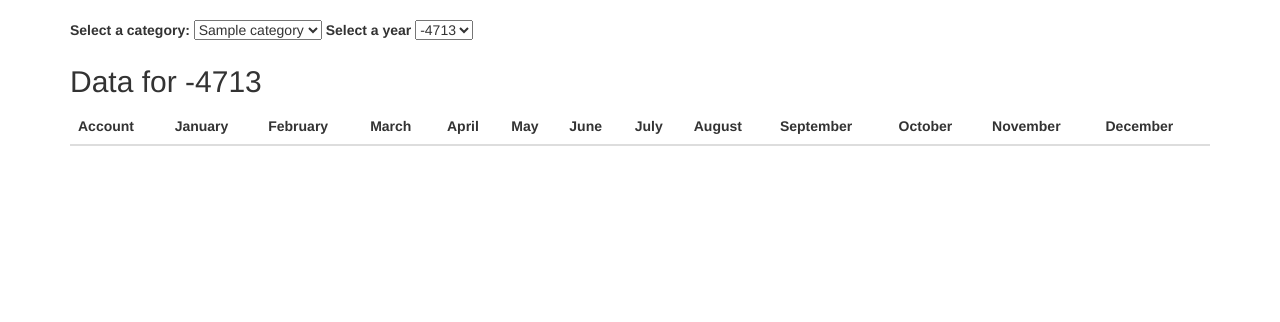
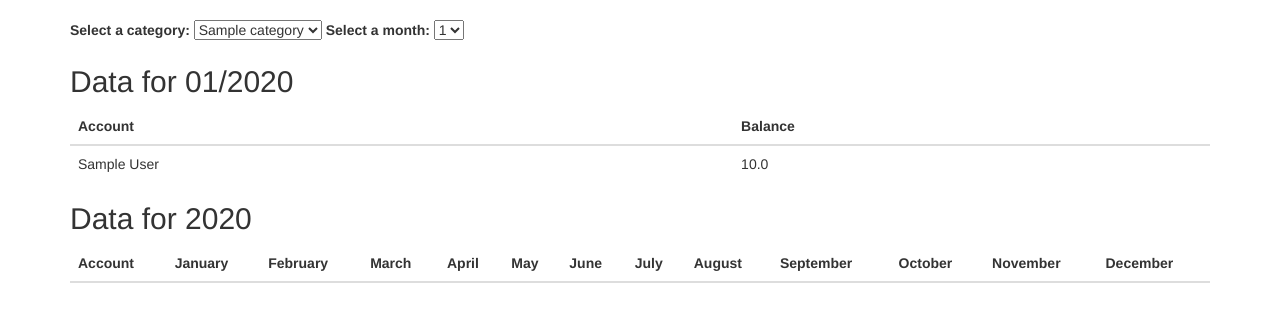
Before and after one commit to noah-musio/vcid-pa, a Flask app: page /data in a window 1280 px wide. Shown: the part 52-374 px from the top of the page. Run offline with Flask 3, Linux system fonts and the light colour scheme; a user stored in the database is signed in; tables that the repository leaves empty hold one stand-in row (values such as "Sample post"); lists and menus that the app fills with data are empty; some libraries are stand-ins or nearby versions.

Commit message:
different for loop

```diff
--- a/app/models.py
+++ b/app/models.py
@@ -36,7 +36,8 @@
     id = db.Column(db.Integer, primary_key=True)
     account_id = db.Column(db.Integer, db.ForeignKey('account.id'), nullable=False)
     balance = db.Column(db.Float, nullable=False)
-    date = db.Column(db.Integer, nullable=False)
+    year = db.Column(db.Integer, nullable=False)
+    month = db.Column(db.Integer, nullable=False)
 
 class Category(db.Model):
     id = db.Column(db.Integer, primary_key=True)
--- a/app/routes.py
+++ b/app/routes.py
@@ -22,12 +22,20 @@
     balance = Balance.query.all()
     account = Account.query.all()
     years = get_years()
-    return render_template('data.html', title='Data', categories=categories, balance=balance, account=account, years=years)
+    months = get_months()
+    balances_by_date = {}
+    for year in years:
+        for month in months:
+            balances = Balance.query.filter_by(year=year, month=month).all()
+            key = f"{year}-{month:02d}"
+            balances_by_date[key] = balances
+    return render_template('data.html', title='Data', categories=categories, balance=balance, account=account, years=years, months=months, balances=balances_by_date)
 def get_years():
-    years = db.session.query(func.extract('year', Balance.date)).distinct().all()
+    years = db.session.query(Balance.year).distinct().all()
     return [year[0] for year in years]
-
-
+def get_months():
+    months = db.session.query(Balance.month).distinct().all()
+    return [month[0] for month in months]
 
 @app.route('/login', methods=['GET', 'POST'])
 def login():
--- a/app/templates/data.html
+++ b/app/templates/data.html
@@ -20,12 +20,33 @@
 </select>
 
 
-<label for="category-select">Select a year</label>
-<select id="category-select">
-    {% for year in years %}
-    <option value="{{ year }}">{{ year }}</option>
+<label for="month-select">Select a month:</label>
+<select id="month-select" name="month">
+    {% for month in months %}
+    <option value="{{ month }}" {% if month == selected_month %}selected{% endif %}>{{ month }}</option>
     {% endfor %}
 </select>
+
+{% for key, balances_year in balances.items() %}
+    {% set year, month = key.split('-') %}
+    <h2>Data for {{ month }}/{{ year }}</h2>
+    <table class="table">
+        <thead>
+            <th>Account</th>
+            <th>Balance</th>
+        </thead>
+        <tbody>
+            {% for balance in balances_year %}
+            <tr>
+                <td>{{ balance.account.name }}</td>
+                <td>{{ balance.balance }}</td>
+            </tr>
+            {% endfor %}
+        </tbody>
+    </table>
+{% endfor %}
+
+
 
 
 {% for year in years %}
@@ -47,11 +68,11 @@
             <th>December</th>
         </thead>
         <tbody>
-            {% for value in balance[year] %}
+            {% for month in months[month] %}
             <tr>
-                <td>{{ value.account.name }}</td>
-                <td>{{ value.january }}</td>
-                <td>{{ value.february }}</td>
+                <td>{{ months }}</td>
+                <td>{{ months }}</td>
+                <!--<td>{{ value.february }}</td>
                 <td>{{ value.march }}</td>
                 <td>{{ value.april }}</td>
                 <td>{{ value.may }}</td>
@@ -61,7 +82,7 @@
                 <td>{{ value.september }}</td>
                 <td>{{ value.october }}</td>
                 <td>{{ value.november }}</td>
-                <td>{{ value.december }}</td>
+                <td>{{ value.december }}</td>-->
             </tr>
             {% endfor %}
         </tbody>
```
Also changed, not shown: 1 other file.
